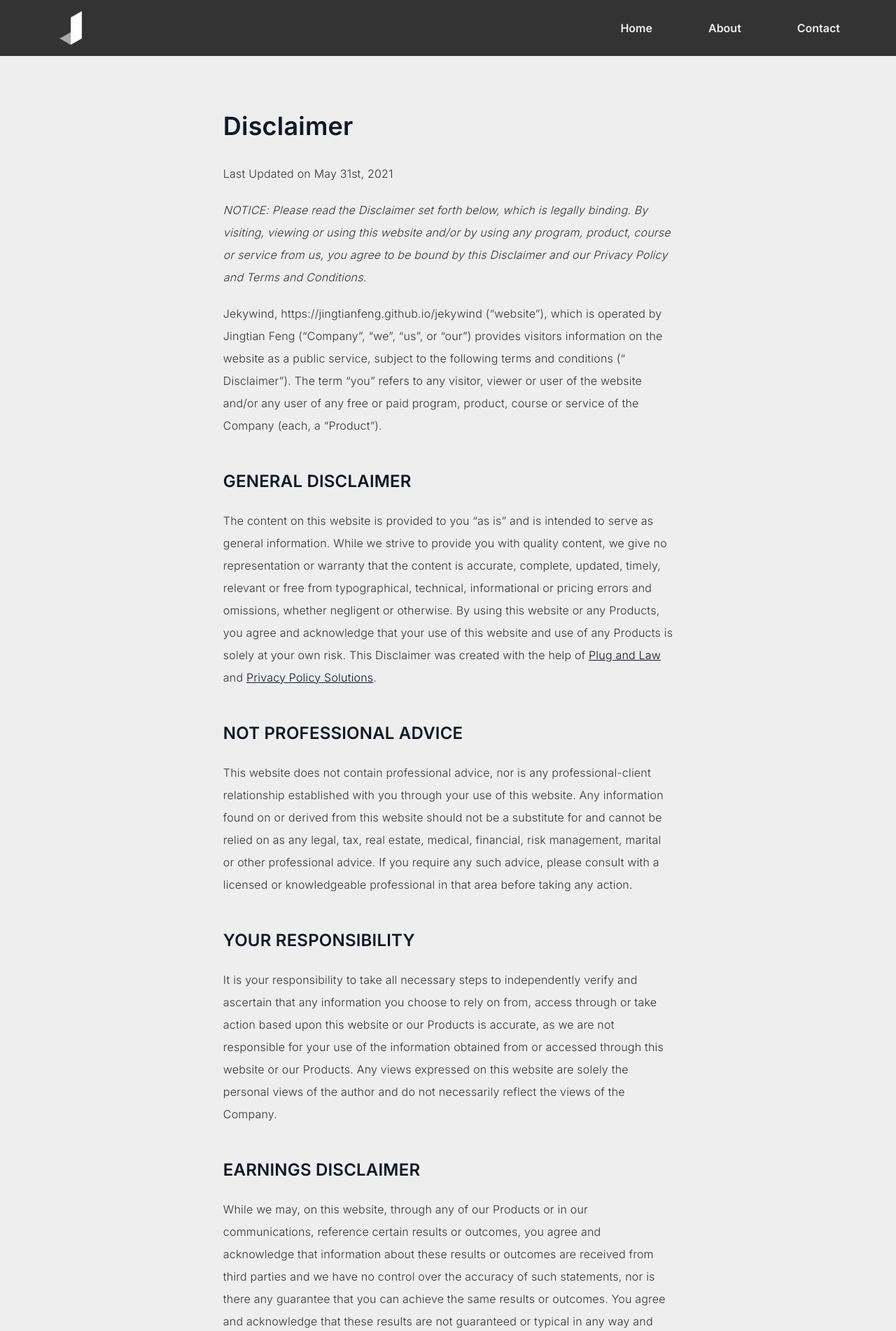
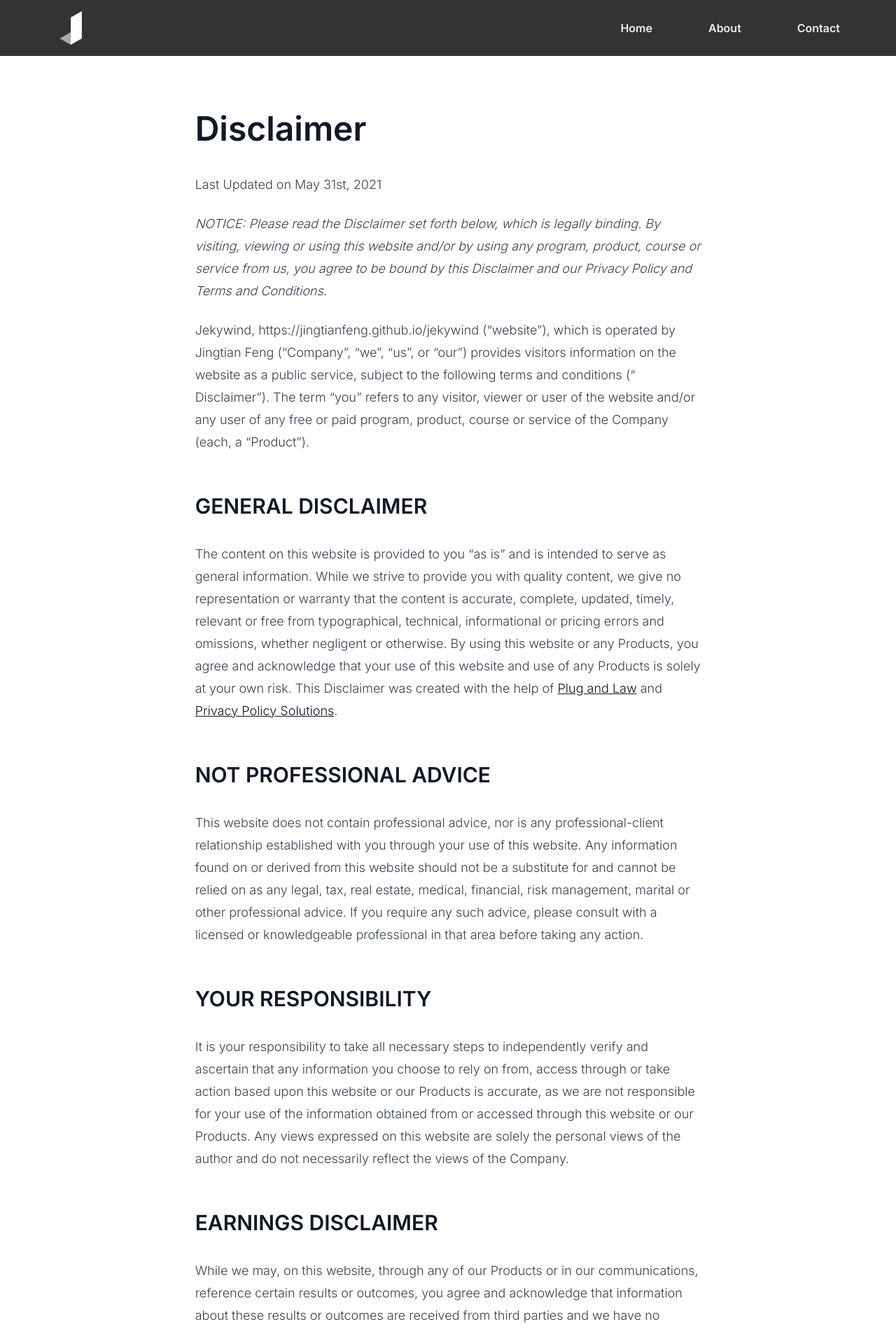
Before and after one commit to jingtianfeng/jekywind, a Jekyll site: the page built from disclaimer.md, in a window 1280 px wide. Shown: the top 1902 px of the page at 70% size. Built offline with Jekyll 4.4.1, drawn with Linux system fonts in a browser that asks for light colours.

Commit message:
Tweak layout post: font size and bg color

```diff
--- a/_layouts/post.html
+++ b/_layouts/post.html
@@ -2,8 +2,8 @@
 layout: default
 ---
 
-<article class="bg-gray-e">
-    <div class="prose text-base text-gray-3">
+<article class="bg-gray-f">
+    <div class="prose prose-lg">
         {{ content }}
     </div>
 </article>
```
